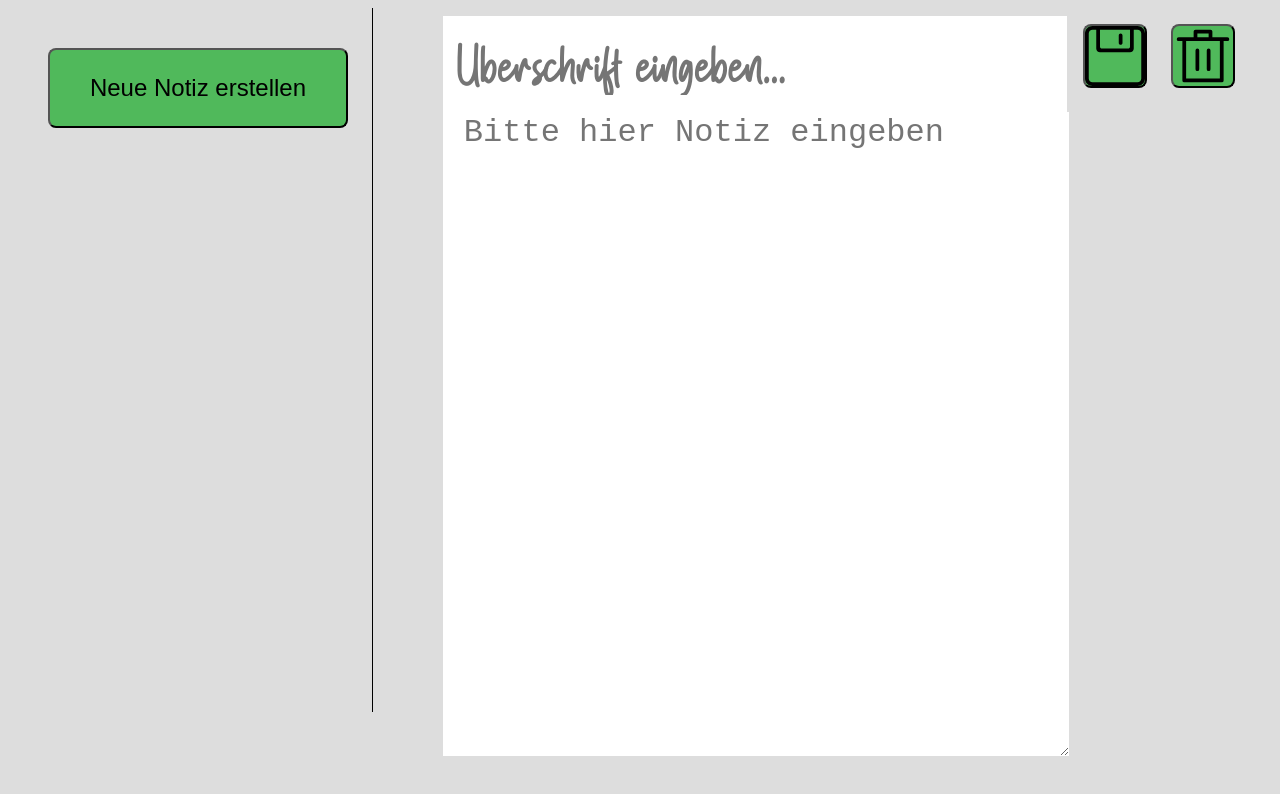
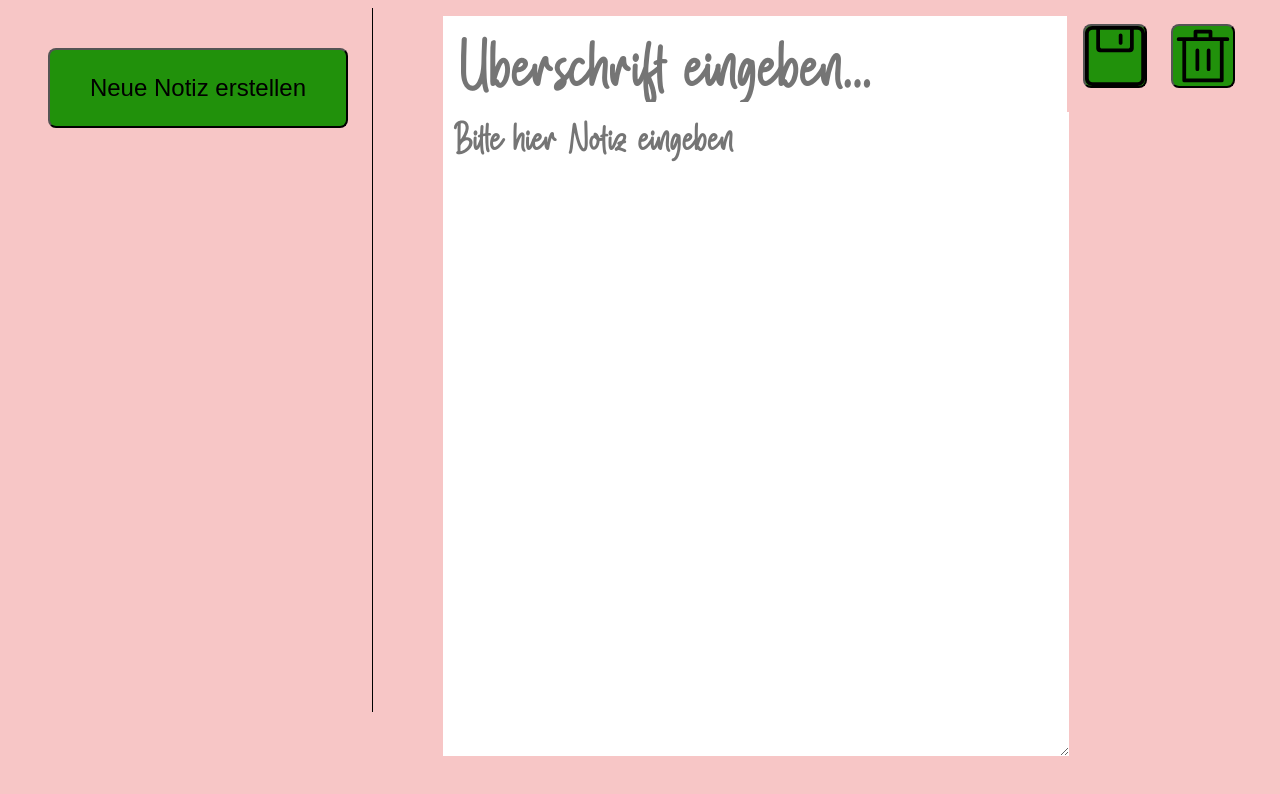
Before and after one commit to devjasmin/Notizapp, a plain HTML site: page index.html in a window 1280 px wide. Drawn offline with Linux system fonts and the light colour scheme.

Commit message:
Hintergrundfarbe geändert, Grösse der Karten

```diff
--- a/style.css
+++ b/style.css
@@ -5,12 +5,12 @@
 
 :root {
   --font-family: "MonicaAngeles", sans-serif;
-  --background-color: #ddd;
-  --text-color: #ddd;
-  --button-color: rgb(80, 185, 91);
-  --button-hover-color: rgb(33, 145, 11);
-  --card-color: rgb(80, 185, 91);
-  --card-hover-color: rgb(33, 145, 11);
+  --background-color: #e95e5e59;
+  --text-color: black;
+  --button-color: rgb(33, 145, 11);
+  --button-hover-color: rgb(80, 185, 91);
+  --card-color: rgb(33, 145, 11);
+  --card-hover-color: rgb(80, 185, 91);
 }
 
 body {
@@ -44,7 +44,7 @@ body {
   width: 800px;
   height: 6rem;
   border: none;
-  font-size: 4rem;
+  font-size: 5rem;
   font-family: var(--font-family);
   outline: none;
   padding: 0;
@@ -65,7 +65,8 @@ body {
   width: 622px;
   height: 80vh;
   border: none;
-  font-size: 2rem;
+  font-family: var(--font-family);
+  font-size: 3rem;
   outline: none;
 }
 
@@ -120,7 +121,7 @@ button:hover {
 }
 .card {
   background-color: var(--card-color);
-  height: 25vh;
+  height: 150px;
   width: 250px;
   margin: 0.8rem;
   padding: 1rem;
@@ -131,7 +132,7 @@ button:hover {
 }
 .card:hover {
   background-color: var(--card-hover-color);
-  height: 25vh;
+  height: 150px;
   width: 250px;
   margin: 0.8rem;
   padding: 1rem;
```
